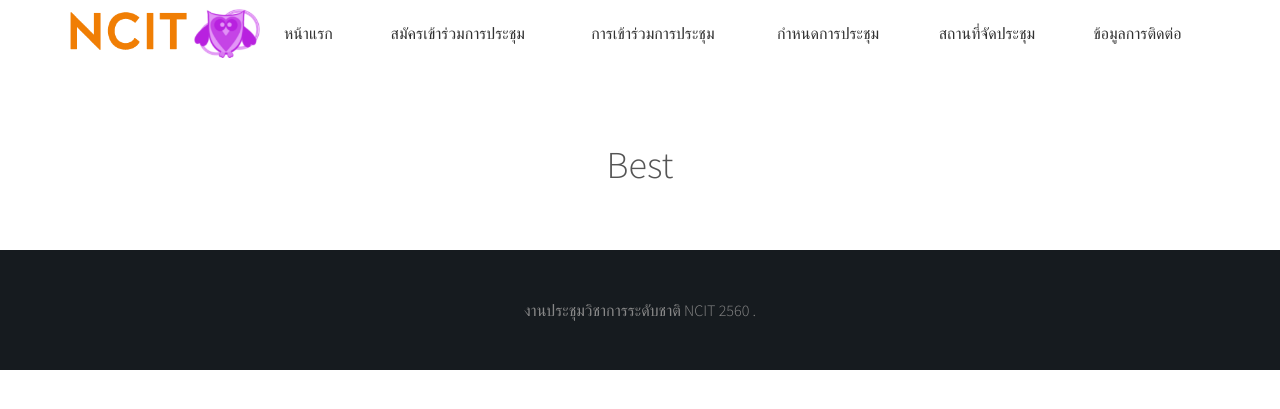
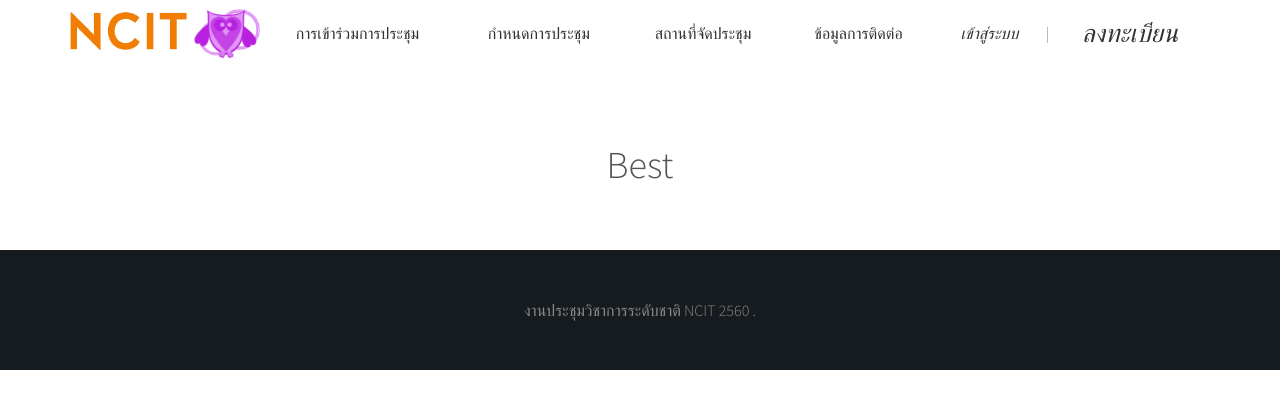
Before and after one commit to SWECamp/camp, a CodeIgniter app: page /camp/index.php/camp/best in a window 1280 px wide. Shown: the top 409 px of the page. Run offline with CodeIgniter, Linux system fonts and the light colour scheme; some libraries are stand-ins or nearby versions.

Commit message:
แก้เมนู

```diff
--- a/application/views/home/header.php
+++ b/application/views/home/header.php
@@ -32,14 +32,13 @@
                             </div>
 
                         </div>-->
-                        <div class="menu-item-box center "><a href="<?php echo base_url(); ?>" class="menu-link">หน้าแรก</a></div>
-                        <div class="menu-item-box center "><a href="<?php echo site_url('/camp/register'); ?>" class="menu-link">สมัครเข้าร่วมการประชุม</a></div>
-                        <div class="menu-item-box center "><a href="<?php echo site_url('/camp/menuDetail'); ?>" class="menu-link">การเข้าร่วมการประชุม</a></div>
+                        <div class="menu-item-box center "><a href="<?php echo base_url(); ?>" class="menu-link">การเข้าร่วมการประชุม</a></div>
                         <div class="menu-item-box center "><a href="<?php echo site_url(''); ?>#program" class="menu-link">กำหนดการประชุม</a></div>
                         <div class="menu-item-box center "><a href="<?php echo site_url('/camp/menuPlace'); ?>" class="menu-link">สถานที่จัดประชุม</a></div>
                         <div class="menu-item-box center "><a href="<?php echo site_url('/camp/menuContact'); ?>" class="menu-link">ข้อมูลการติดต่อ</a></div>
-
-
+                         <div class="menu-item-box center " style=" font-style: italic; "><a href="<?php echo site_url('/camp/login'); ?>" class="menu-link">เข้าสู่ระบบ</a></div>
+                        <div class="menu-item-box center ">|</div>
+                        <div class="menu-item-box center " style=" font-size: 25px; font-style: italic; "><a href="<?php echo site_url('/camp/register'); ?>" class="menu-link">ลงทะเบียน</a></div>
 
                         </nav>
 
```
